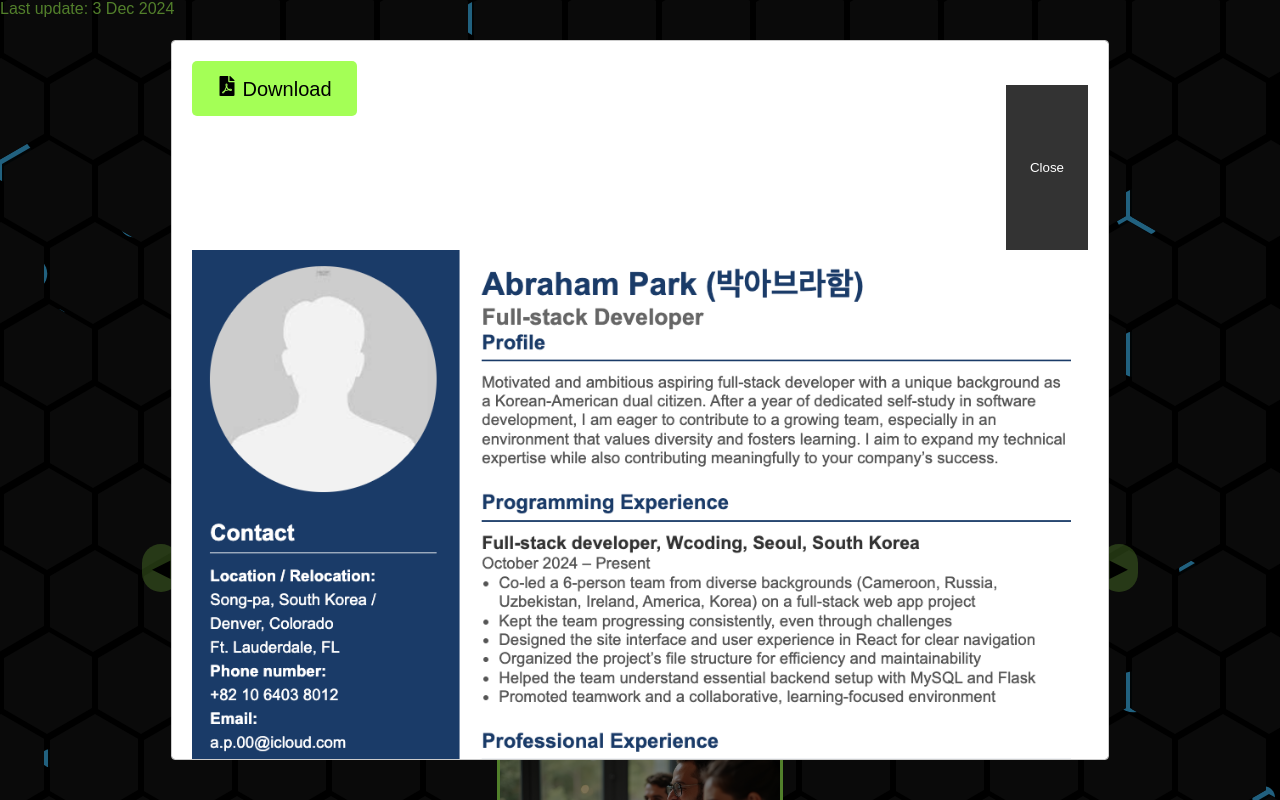
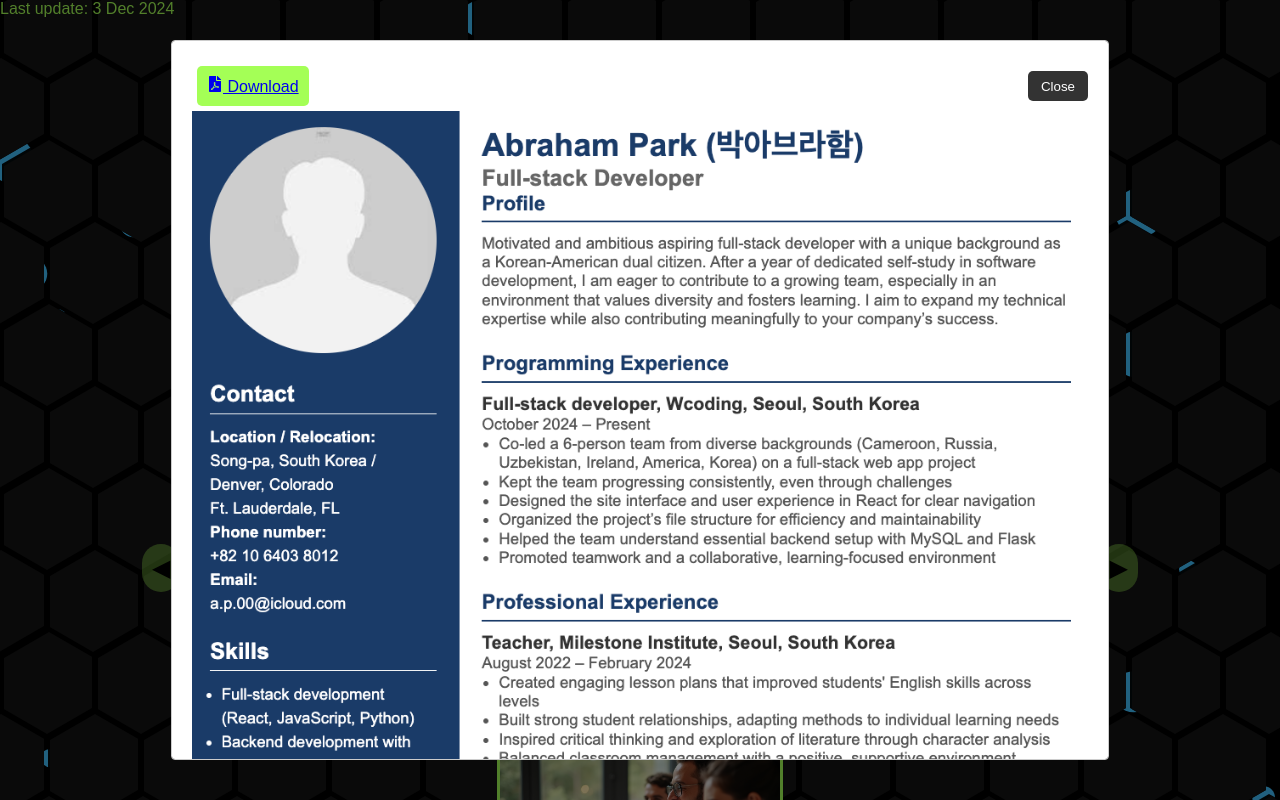
Before and after one commit to a94park/DeployLandingVercel, a React (Vite) app: page / in a window 1280 px wide. Both pictures are taken after a click on the button "View/Download CV". Shown: the top 800 px of the page. Built offline with nearby package versions, Linux system fonts and the light colour scheme.

Commit message:
its all working, needs more styling for hexagon measurements

```diff
--- a/src/App.jsx
+++ b/src/App.jsx
@@ -6,9 +6,8 @@ import "./App.scss";
 function App() {
   return (
     <>
+      <ParticleHexagonCanvas />
       <Landing />
-      <ParticleHexagonCanvas />
-
       {/* </ParticleHexagonCanvas> */}
     </>
   );
--- a/src/components/BgEff.css
+++ b/src/components/BgEff.css
@@ -7,21 +7,20 @@
   top: 0;
   left: 0;
   background: #000000;
-  z-index: -2;
-  pointer-events: auto;
+  z-index: 1;
+  pointer-events: all;
 }
 
 /* Hexagon grid styling */
-#hexagonGrid > * {
+/* #hexagonGrid > * {
   pointer-events: all !important;
-}
+} */
 #hexagonGrid {
   position: absolute;
   top: 0;
   left: 0;
   overflow: hidden;
-  z-index: -1;
-  pointer-events: all;
+  z-index: 2;
 }
 
 #hexagonGrid .row {
@@ -38,6 +37,7 @@
   height: 104px;
   margin: 2px;
   clip-path: polygon(50% 0%, 100% 25%, 100% 75%, 50% 100%, 0% 75%, 0% 25%);
+  pointer-events: all;
 }
 #hexagonGrid .row .hexagon::before {
   content: "";
@@ -49,7 +49,6 @@
   background: #000000;
   opacity: 0.95;
   transition: background-color 1s, opacity 1s;
-  pointer-events: none;
 }
 #hexagonGrid .row .hexagon::after {
   content: "";
@@ -62,13 +61,14 @@
   height: 100%; /* Match the parent hexagon */
   background: #141414;
   clip-path: polygon(50% 0%, 100% 25%, 100% 75%, 50% 100%, 0% 75%, 0% 25%);
-  pointer-events: none;
 }
 #hexagonGrid .row .hexagon:hover::before {
   background: #42c2ff;
   opacity: 1;
   transition: 0s;
+  pointer-events: none;
 }
 #hexagonGrid .row .hexagon:hover::after {
   background: #000000;
+  pointer-events: none;
 }
--- a/src/components/BgEff.jsx
+++ b/src/components/BgEff.jsx
@@ -11,7 +11,7 @@ const ParticleHexagonCanvas = () => {
   // Function to resize canvas and hexagon grid
   const resizeCanvas = () => {
     const canvas = canvasRef.current;
-    const root = canvas.parentElement.parentElement;
+    const root = canvas.parentElement;
     const rootStyles = getComputedStyle(root);
     const rootWidth = parseFloat(rootStyles.width);
     const rootHeight = parseFloat(rootStyles.height);
@@ -117,6 +117,7 @@ const ParticleHexagonCanvas = () => {
       for (let j = 0; j < columnsNumber; j++) {
         const hexagon = document.createElement("div");
         hexagon.className = "hexagon";
+
         row.appendChild(hexagon);
       }
     }
--- a/src/components/Landing.scss
+++ b/src/components/Landing.scss
@@ -10,6 +10,8 @@
   align-items: center;
   z-index: 4;
   text-align: center;
+  position: relative;
+  pointer-events: none;
 
   .last-update {
     width: 100%;
@@ -18,7 +20,6 @@
   .about-section {
     margin: 5%;
     line-height: 30px;
-    pointer-events: auto;
     h1 {
       margin-bottom: 5px;
     }
@@ -47,6 +48,7 @@
     text-decoration: none;
     font-size: 20px;
     transition: box-shadow 0.3s ease;
+    pointer-events: auto;
     &.download-cv-btn:hover {
       box-shadow: 0 4px 20px rgba(164, 255, 86, 0.7);
     }
@@ -57,6 +59,7 @@
   .projects-container {
     display: flex;
     flex-direction: column;
+    pointer-events: auto;
 
     .project-card {
       margin: 1rem;
@@ -88,6 +91,22 @@
 .modal-buttons {
   display: flex;
   justify-content: space-between;
+  align-items: center;
+  .modal-download {
+    background-color: #a4ff56;
+    padding: 10px;
+    border-radius: 5px;
+    margin: 5px;
+  }
+  .close-modal-btn {
+    height: 30px;
+    width: 60px;
+    border-radius: 5px;
+    background: #333;
+    color: white;
+    border: none;
+    cursor: pointer;
+  }
 }
 .project-modal {
   position: relative;
@@ -101,27 +120,11 @@
   border: 2px solid black;
   outline: none;
   text-align: center;
-  pointer-events: auto;
   h2 {
     margin-bottom: 1rem;
   }
-  a {
-    display: inline-block;
-    margin: 0.5rem;
-    color: #72c100;
-    &:hover {
-      color: #333;
-    }
-  }
 }
-.close-modal-btn {
-  margin-top: 1.5rem;
-  padding: 0.5rem 1.5rem;
-  background: #333;
-  color: white;
-  border: none;
-  cursor: pointer;
-}
+
 .ReactModal__Overlay {
   opacity: 0;
   transition: opacity 1000ms ease-in-out;
--- a/src/components/SkillsCarousel.scss
+++ b/src/components/SkillsCarousel.scss
@@ -4,6 +4,7 @@
   position: relative;
   width: 70%;
   margin: 1% 0 5% 0;
+  pointer-events: auto;
 
   // Fading effect for visual boundaries
   .fade {
--- a/src/components/ViewDownloadCV.jsx
+++ b/src/components/ViewDownloadCV.jsx
@@ -23,13 +23,13 @@ const ViewDownloadCV = () => {
         contentLabel="CV Viewer"
         style={{
           overlay: { backgroundColor: "rgba(0, 0, 0, 0.5)" },
-          content: { width: "70%", margin: "auto", maxHeight: "90vh" },
+          content: { width: "70%", margin: "auto", pointerEvents: "auto" },
         }}>
         <div className="modal-buttons">
           <a
             href="/AbrahamCVwLinks.pdf"
             download="AbrahamCVwLinks"
-            className="download-cv-btn">
+            className="modal-download">
             <FaFilePdf /> Download
           </a>
           <button onClick={closeModal} className="close-modal-btn">
```
